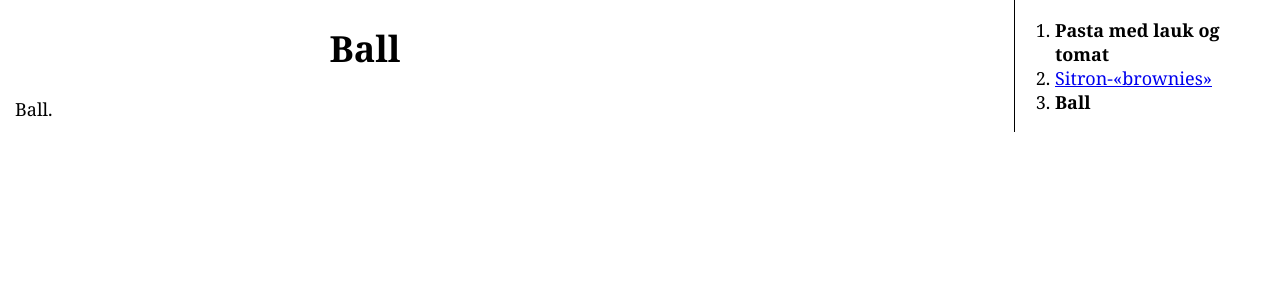
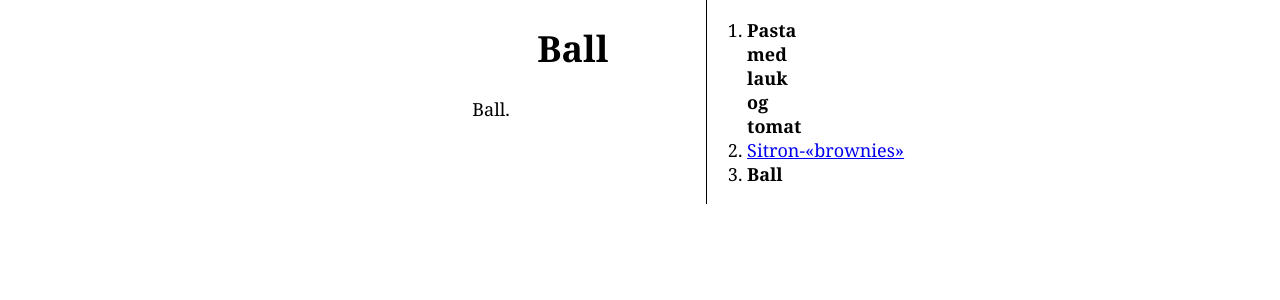
Before and after one commit to LFalch/aelipus.github.io, a PHP site: page /uppskrifter/ball.html in a window 1280 px wide. Shown: the top 300 px of the page. Run offline with PHP 8.4, Linux system fonts and the light colour scheme.

Commit message:
Update bunad.css

```diff
--- a/css/bunad.css
+++ b/css/bunad.css
@@ -3,18 +3,23 @@ body {
     font-size: 1.125rem;
     display: flex;
     flex-direction: column;
+    max-width: 50rem;
     margin: 0 auto;
+    padding: 0 0.9375rem;
+}
 
-    padding: 0 0.9375rem;
+.innhald {
+  max-width: 1000px;
+  margin: auto;
 }
 
 .hovudlut {
 	float: left;
-	width: 700px;
+	width: 60%;
 }
 
 .peikarar {
 	float: right;
-	width: 250px;
+	width: 30%;
 	border-left: 1px solid black;
 }
```
